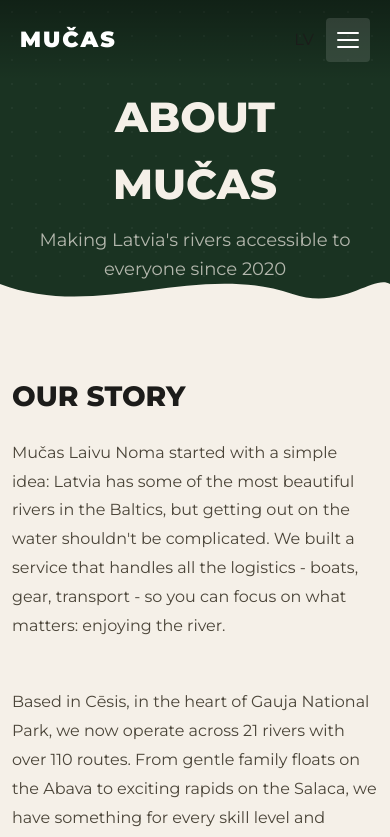
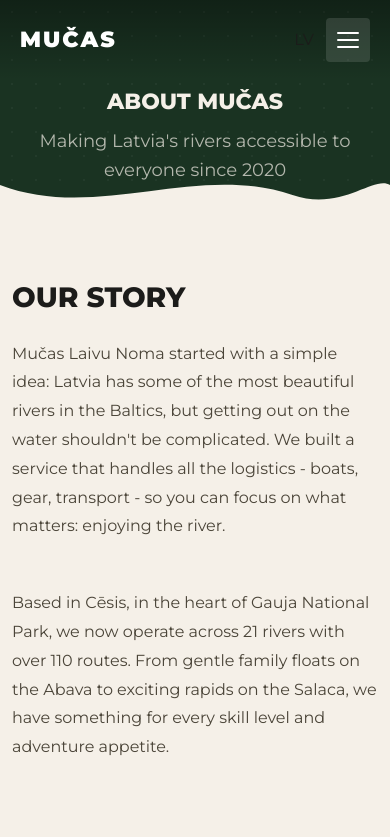
Before and after one commit to MarksVale/mucas-site, a Next.js app: page /en/about in a window 390 px wide. Shown: the top 837 px of the page. Built offline with nearby package versions, Linux system fonts and the light colour scheme; no server answers.

Commit message:
Restore missing CSS: boat modal, cta-btns, numbers color, cascade fixes

```diff
--- a/src/styles/globals.css
+++ b/src/styles/globals.css
@@ -1647,3 +1647,68 @@ img { max-width: 100%; display: block; }
     flex: 0 0 72%; scroll-snap-align: start; min-width: 0;
   }
 }
+
+/* ===== BOAT MODAL (bm-*) — was missing entirely ===== */
+.boat-card-clickable { cursor: pointer; }
+.bc-hint { display: none; }
+.bm-overlay {
+  position: fixed; inset: 0; z-index: 1000;
+  background: rgba(0,0,0,0.6); display: flex;
+  align-items: flex-end; justify-content: center; padding: 0;
+}
+@media (min-width: 600px) { .bm-overlay { align-items: center; padding: 24px; } }
+.bm-panel {
+  background: #fff; border-radius: 20px 20px 0 0;
+  width: 100%; max-width: 560px; max-height: 90vh;
+  overflow-y: auto; position: relative; -webkit-overflow-scrolling: touch;
+}
+@media (min-width: 600px) { .bm-panel { border-radius: var(--radius); } }
+.bm-close {
+  position: absolute; top: 14px; right: 16px; z-index: 10;
+  background: rgba(0,0,0,0.18); border: none; cursor: pointer;
+  width: 32px; height: 32px; border-radius: 50%;
+  display: flex; align-items: center; justify-content: center;
+  font-size: 16px; color: #fff;
+}
+.bm-image { width: 100%; aspect-ratio: 3/2; overflow: hidden; background: var(--bg); }
+.bm-image img { width: 100%; height: 100%; object-fit: cover; display: block; }
+.bm-content { padding: 20px 24px 32px; }
+.bm-header { margin-bottom: 16px; }
+.bm-badge {
+  display: inline-block; font-size: 11px; font-weight: 700;
+  text-transform: uppercase; letter-spacing: 1px;
+  background: var(--tint); color: var(--primary);
+  padding: 4px 10px; border-radius: 20px; margin-bottom: 8px;
+}
+.bm-title { font-size: 24px; font-weight: 800; margin: 0; }
+.bm-specs { display: grid; grid-template-columns: repeat(3, 1fr); gap: 10px; margin-top: 16px; }
+.bm-spec {
+  background: var(--bg); border-radius: var(--radius); padding: 12px;
+  font-size: 12px; color: var(--text-muted); text-transform: uppercase;
+  letter-spacing: 0.5px; display: flex; flex-direction: column; gap: 4px;
+}
+.bm-spec-value { font-size: 16px; font-weight: 700; color: var(--text); }
+
+/* ===== CTA BUTTONS — was missing ===== */
+.cta-btns { display: flex; gap: 16px; justify-content: center; flex-wrap: wrap; }
+@media (max-width: 480px) {
+  .cta-btns { flex-direction: column; align-items: stretch; }
+  .cta-btns .btn { width: 100%; text-align: center; }
+  .cta-banner h2 { font-size: 20px; }
+}
+
+/* ===== ABOUT PAGE: numbers color fix ===== */
+.section .hero-stat .num { color: var(--primary) !important; }
+
+/* ===== CONTACT GRID: cascade fix ===== */
+@media (max-width: 768px) {
+  .contact-grid { grid-template-columns: 1fr !important; }
+}
+
+/* ===== PAGE-HERO H1: cascade fix ===== */
+@media (max-width: 768px) {
+  .page-hero h1 { font-size: 28px !important; }
+}
+@media (max-width: 480px) {
+  .page-hero h1 { font-size: 22px !important; }
+}
```
